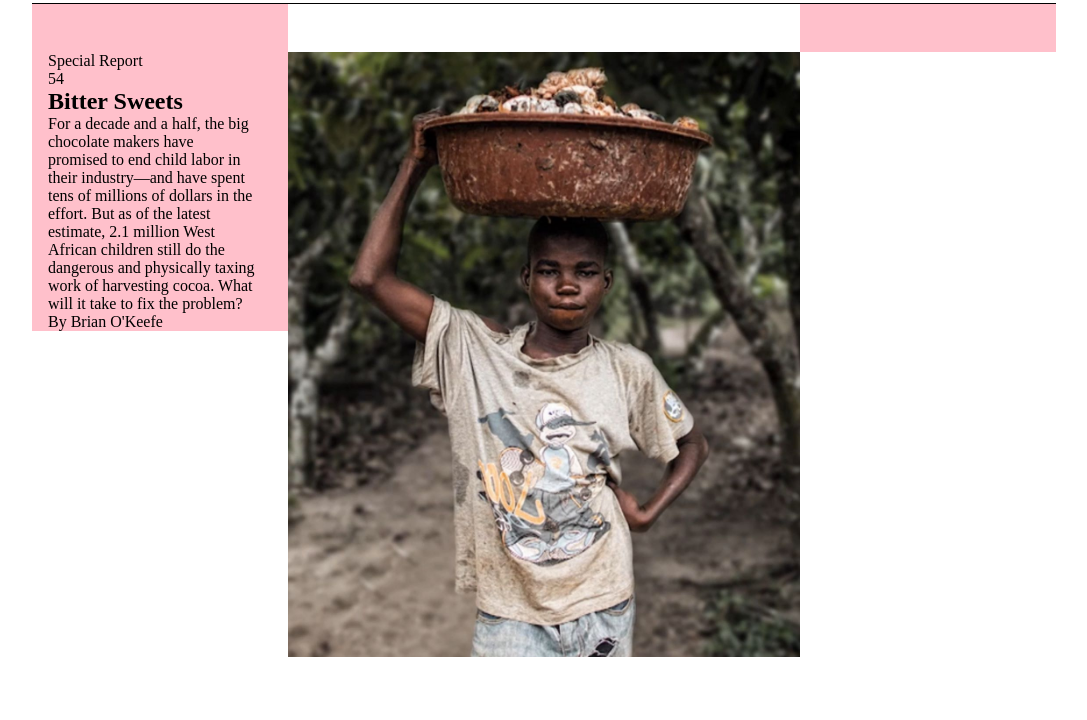
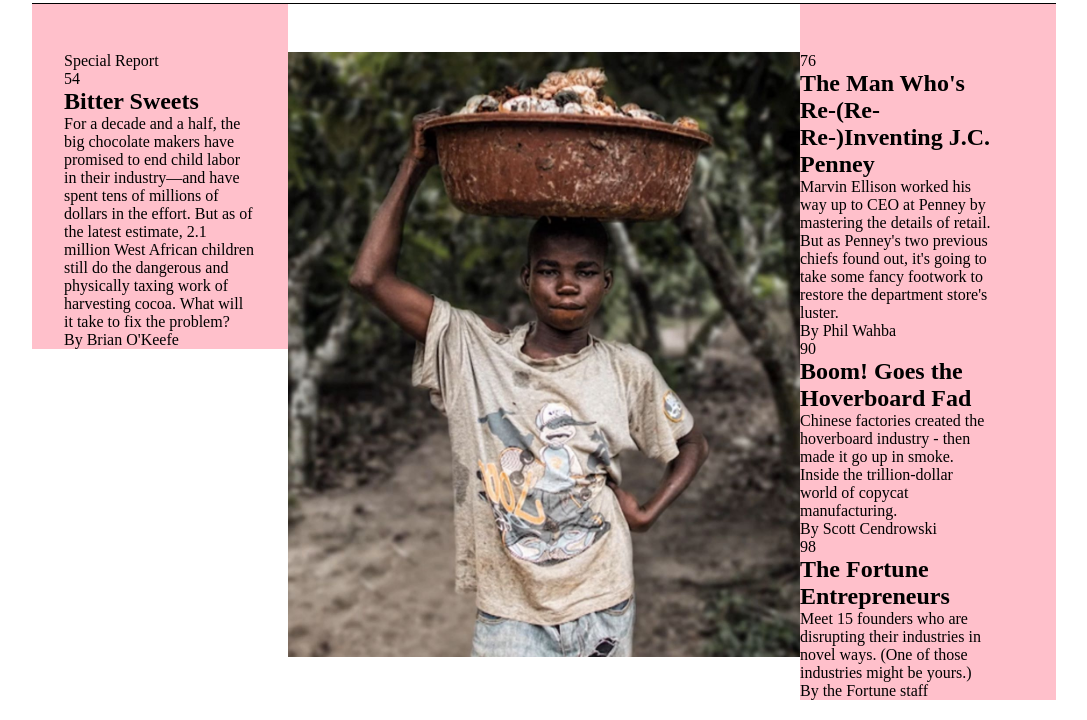
Before and after one commit to SaraKenney/fortune-project, a plain HTML site: page index.html in a window 1280 px wide. Shown: the part 83-803 px from the top of the page, without its empty margins (96-1183 px from the left). Drawn offline with Linux system fonts and the light colour scheme.

Commit message:
add content to columns

```diff
--- a/css/main.css
+++ b/css/main.css
@@ -35,7 +35,7 @@ body {
 .colfirst {
   width: 25%;
   margin: 0 0 0 0;
-  padding: 3em 2em 0 1em;
+  padding: 3em 2em 0 2em;
   float: left;
   background-color: pink;
 
--- a/index.html
+++ b/index.html
@@ -19,12 +19,24 @@
         <span>54</span>
         <h1>Bitter Sweets</h1>
         <p>For a decade and a half, the big chocolate makers have promised to end child labor in their industry—and have spent tens of millions of dollars in the effort. But as of the latest estimate, 2.1 million West African children still do the dangerous and physically taxing work of harvesting cocoa. What will it take to fix the problem?
-        </span>By Brian O'Keefe</span>
+        </p>By Brian O'Keefe</p>
       </div>
       <div class= "colsecond">
         <img src="assets/images/bitter-sweets.jpg">
       </div>
       <div class= "colthird">
+        <span>76</span>
+        <h2>The Man Who's Re-(Re-Re-)Inventing J.C. Penney</h2>
+        <p>Marvin Ellison worked his way up to CEO at Penney by mastering the details of retail. But as Penney's two previous chiefs found out, it's going to take some fancy footwork to restore the department store's luster.</p>
+        <p>By Phil Wahba</p>
+        <span>90</span>
+        <h2>Boom! Goes the Hoverboard Fad</h2>
+        <p>Chinese factories created the hoverboard industry - then made it go up in smoke. Inside the trillion-dollar world of copycat manufacturing.</p>
+        <p>By Scott Cendrowski</p>
+        <span>98</span>
+        <h2>The <span>Fortune</span> Entrepreneurs</h2>
+        <p>Meet 15 founders who are disrupting their industries in novel ways. (One of those industries might be yours.)</p>
+        <p>By the <span>Fortune</span> staff</p>
       </div>
     </section>
   </body>
```
